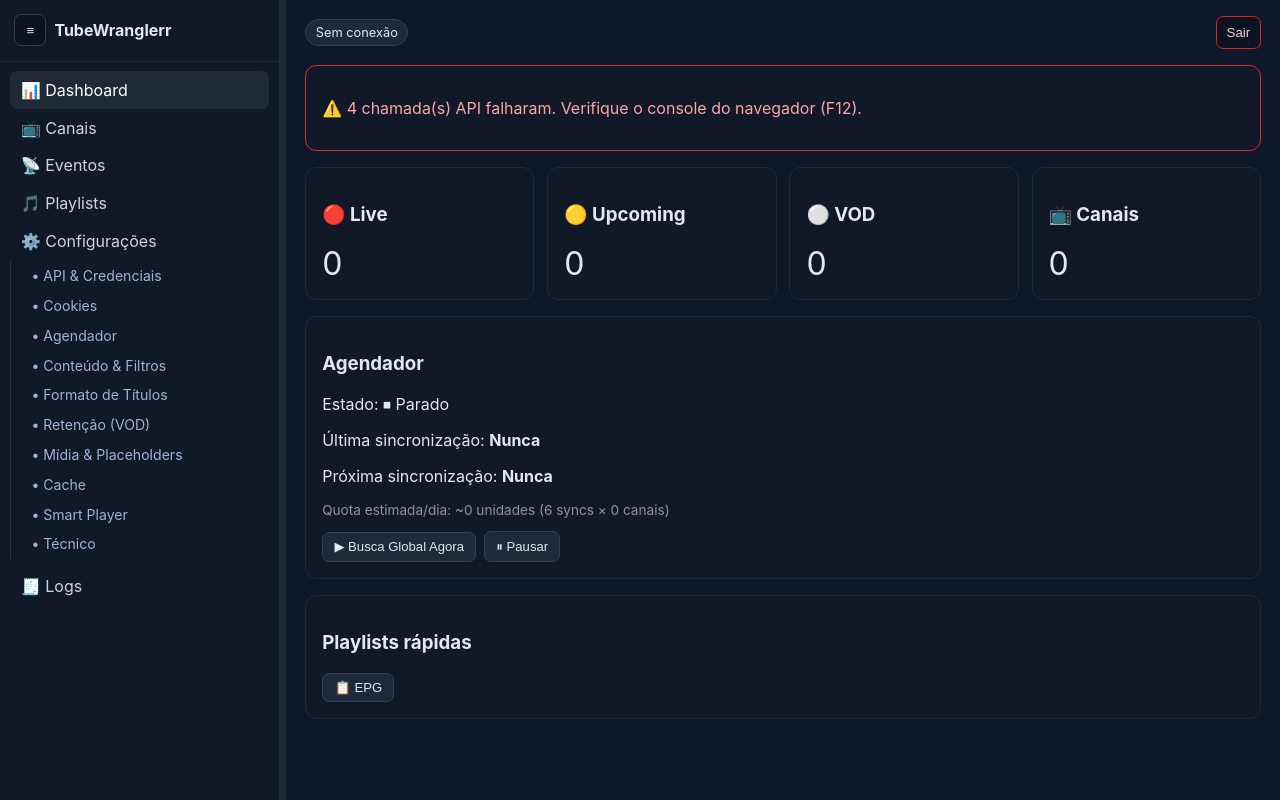
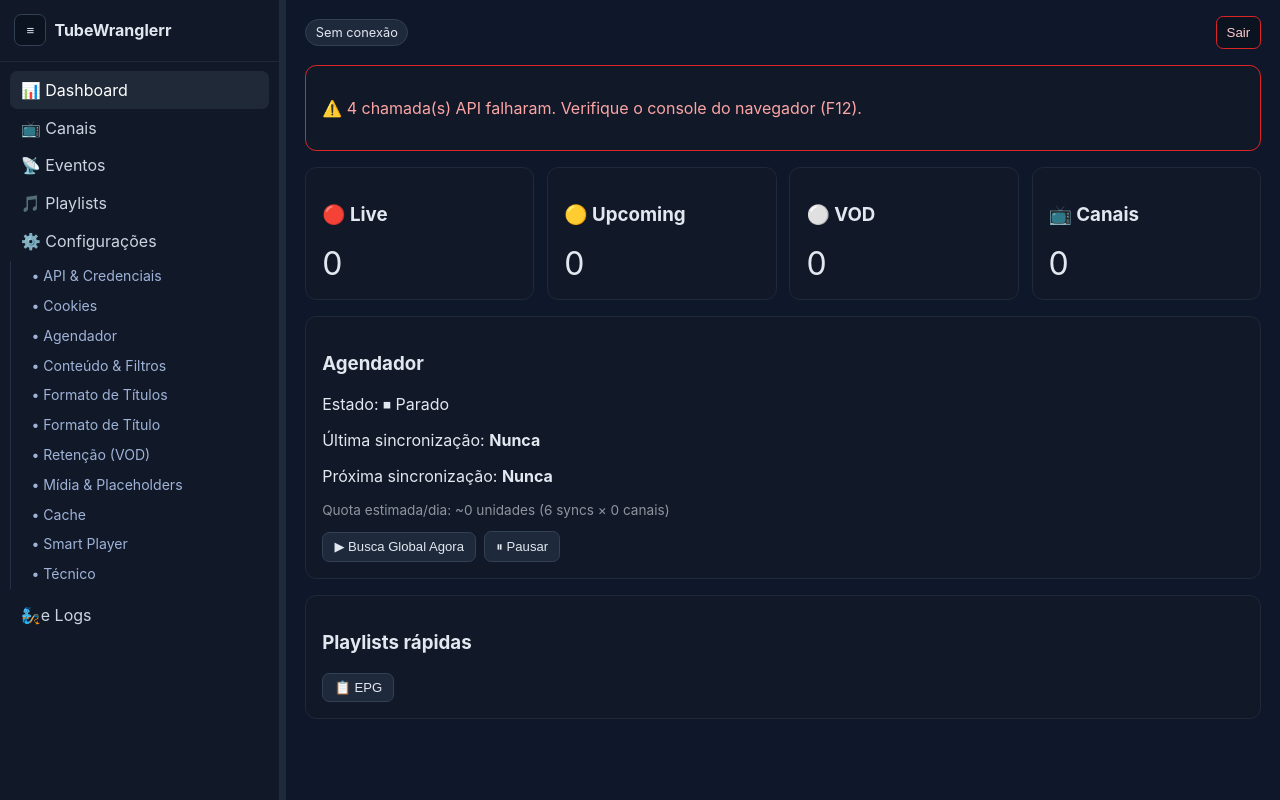
Before and after one commit to catatau597/tube, a website with bundled scripts: page public/index.html in a window 1280 px wide. Built offline with nearby package versions, Linux system fonts and the light colour scheme; files whose address does not match are found by name.

Commit message:
feat: adicionar item 'Formato de Título' no menu lateral
- Novo link #/settings/title-format na submenu Settings

```diff
--- a/public/index.html
+++ b/public/index.html
@@ -25,13 +25,14 @@
             <a href="#/settings/scheduler" data-route>• Agendador</a>
             <a href="#/settings/content" data-route>• Conteúdo & Filtros</a>
             <a href="#/settings/titles" data-route>• Formato de Títulos</a>
+            <a href="#/settings/title-format" data-route>• Formato de Título</a>
             <a href="#/settings/retention" data-route>• Retenção (VOD)</a>
             <a href="#/settings/media" data-route>• Mídia & Placeholders</a>
             <a href="#/settings/cache" data-route>• Cache</a>
             <a href="#/settings/player" data-route>• Smart Player</a>
             <a href="#/settings/tech" data-route>• Técnico</a>
           </div>
-          <a href="#/logs" data-route>🧾 Logs</a>
+          <a href="#/logs" data-route>🧞e Logs</a>
         </nav>
       </aside>
       <div id="sidebar-resizer" class="sidebar-resizer"></div>
```
